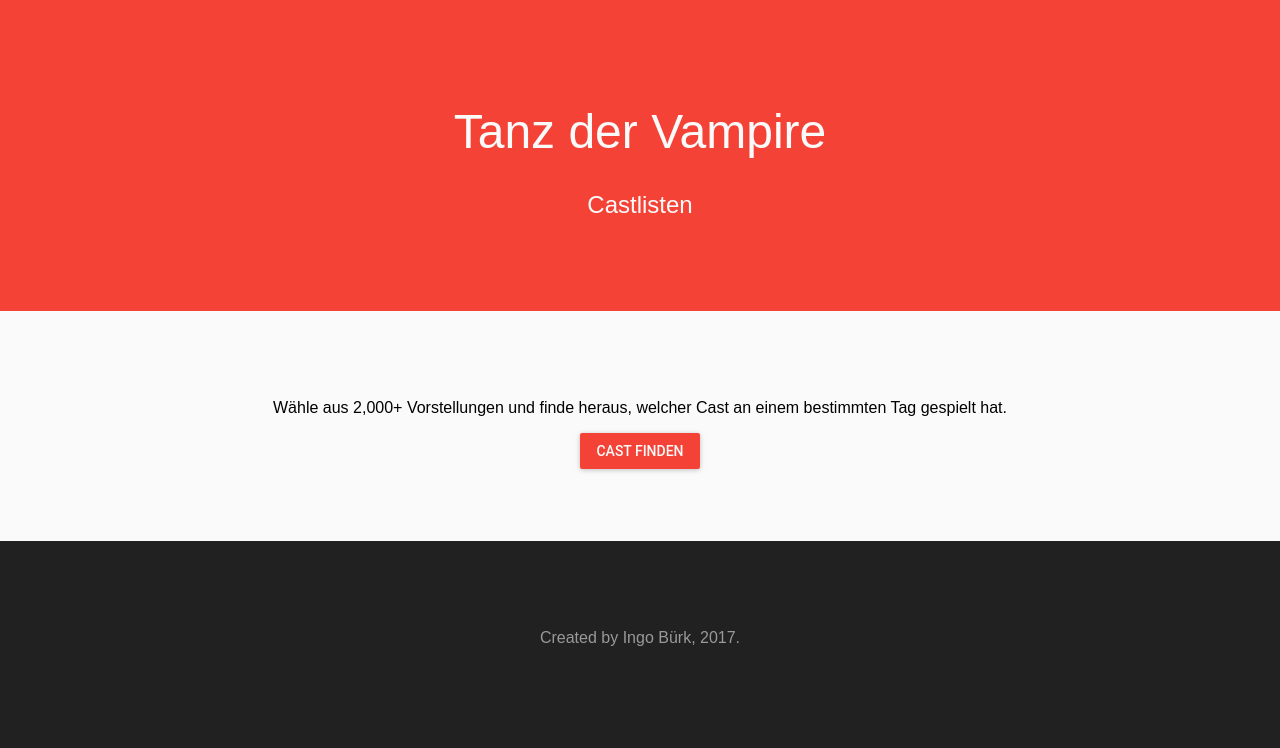
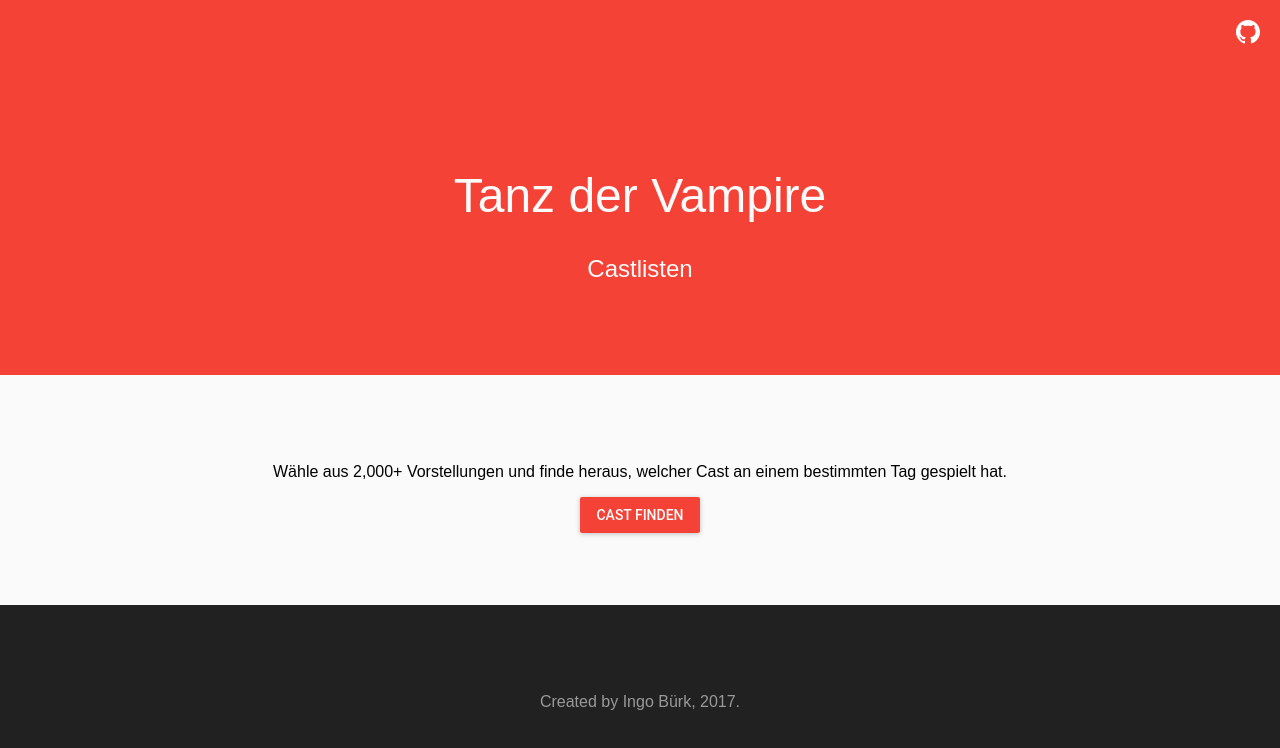
Before and after one commit to tanzdervampire/website, a React (Create React App) app in the folder frontend/: page / in a window 1280 px wide. Shown: the top 748 px of the page. Built offline with nearby package versions, Linux system fonts and the light colour scheme; no server answers; what react-tap-event-plugin would draw is missing.

Commit message:
Added an AppBar

```diff
--- a/frontend/src/App.js
+++ b/frontend/src/App.js
@@ -6,9 +6,12 @@ import getMuiTheme from 'material-ui/styles/getMuiTheme';
 import typography from 'material-ui/styles/typography';
 import { red500, grey50, grey900, lightWhite } from 'material-ui/styles/colors';
 
+import AppBar from 'material-ui/AppBar';
+import IconButton from 'material-ui/IconButton';
 import FullWidthSection from './FullWidthSection';
 import ShowPicker from './components/ShowPicker';
 import CastList from './components/CastList';
+import GithubIcon from './components/GithubIcon';
 
 /* See http://stackoverflow.com/questions/37400648/cant-style-datepiker-popup-dialog */
 const muiTheme = getMuiTheme({
@@ -123,10 +126,33 @@ class App extends React.Component {
         );
     };
 
+    appBar() {
+        const styles = {
+            appBar: {
+                backgroundColor: red500,
+            },
+        };
+
+        return (
+            <AppBar
+                zDepth={0}
+                style={styles.appBar}
+                showMenuIconButton={false}
+                iconElementRight={
+                    <IconButton href="https://github.com/tdv-casts/">
+                        <GithubIcon />
+                    </IconButton>
+                }
+            />
+        );
+    };
+
     render() {
         return (
             <MuiThemeProvider muiTheme={muiTheme}>
                 <div>
+                    {this.appBar()}
+
                     {this.header()}
                     {this.search()}
                     {this.content()}
--- /dev/null
+++ b/frontend/src/components/GithubIcon.js
@@ -0,0 +1,10 @@
+import React from 'react';
+import SvgIcon from 'material-ui/SvgIcon';
+
+const GithubIcon = (props) => (
+    <SvgIcon viewBox="0 0 16 16" {...props}>
+        <path d="M8 0C3.58 0 0 3.582 0 8c0 3.535 2.292 6.533 5.47 7.59.4.075.547-.172.547-.385 0-.19-.007-.693-.01-1.36-2.226.483-2.695-1.073-2.695-1.073-.364-.924-.89-1.17-.89-1.17-.725-.496.056-.486.056-.486.803.056 1.225.824 1.225.824.714 1.223 1.873.87 2.33.665.072-.517.278-.87.507-1.07-1.777-.2-3.644-.888-3.644-3.953 0-.873.31-1.587.823-2.147-.09-.202-.36-1.015.07-2.117 0 0 .67-.215 2.2.82.64-.178 1.32-.266 2-.27.68.004 1.36.092 2 .27 1.52-1.035 2.19-.82 2.19-.82.43 1.102.16 1.915.08 2.117.51.56.82 1.274.82 2.147 0 3.073-1.87 3.75-3.65 3.947.28.24.54.73.54 1.48 0 1.07-.01 1.93-.01 2.19 0 .21.14.46.55.38C13.71 14.53 16 11.53 16 8c0-4.418-3.582-8-8-8" />
+    </SvgIcon>
+);
+
+export default GithubIcon;
```
